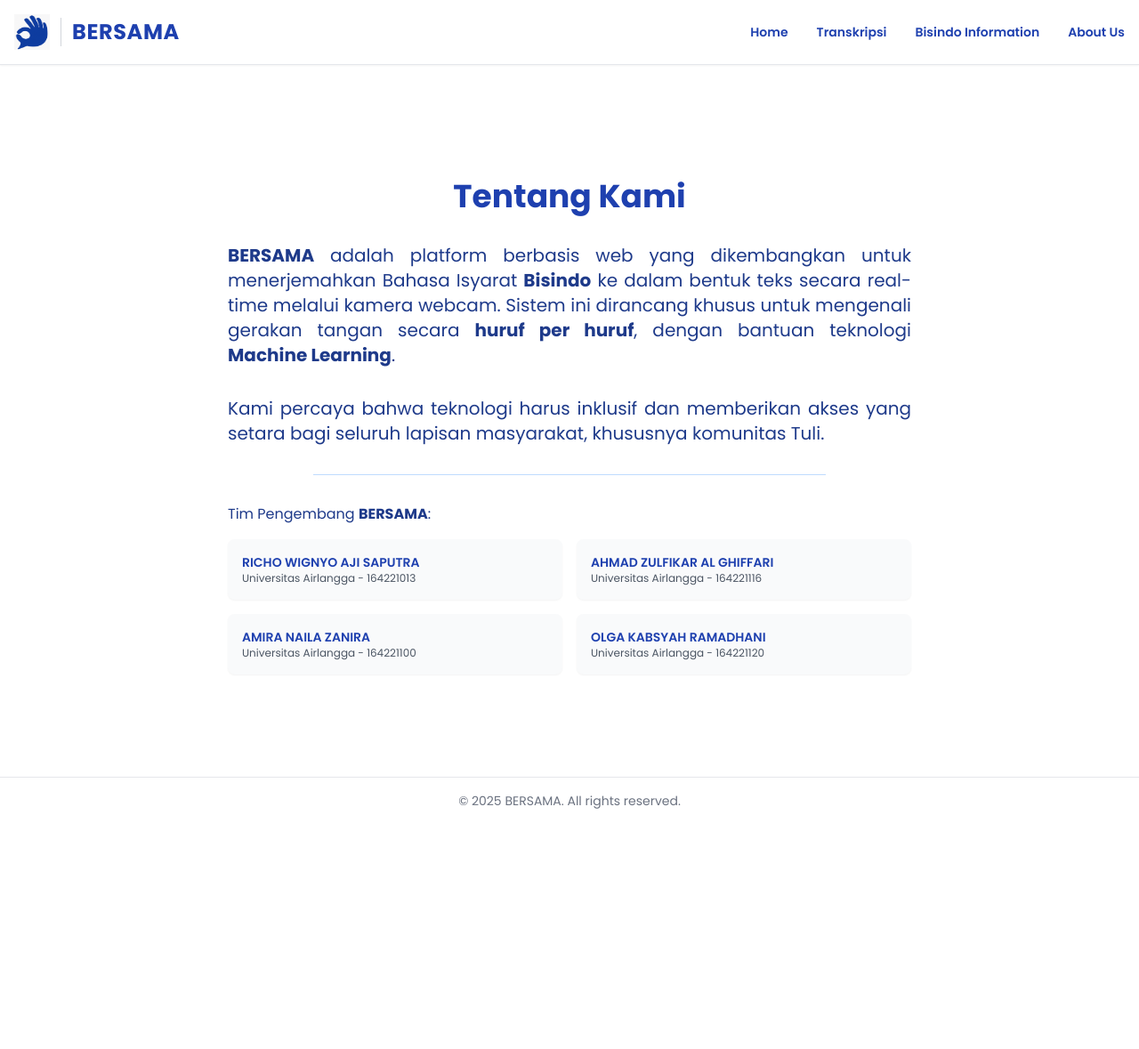
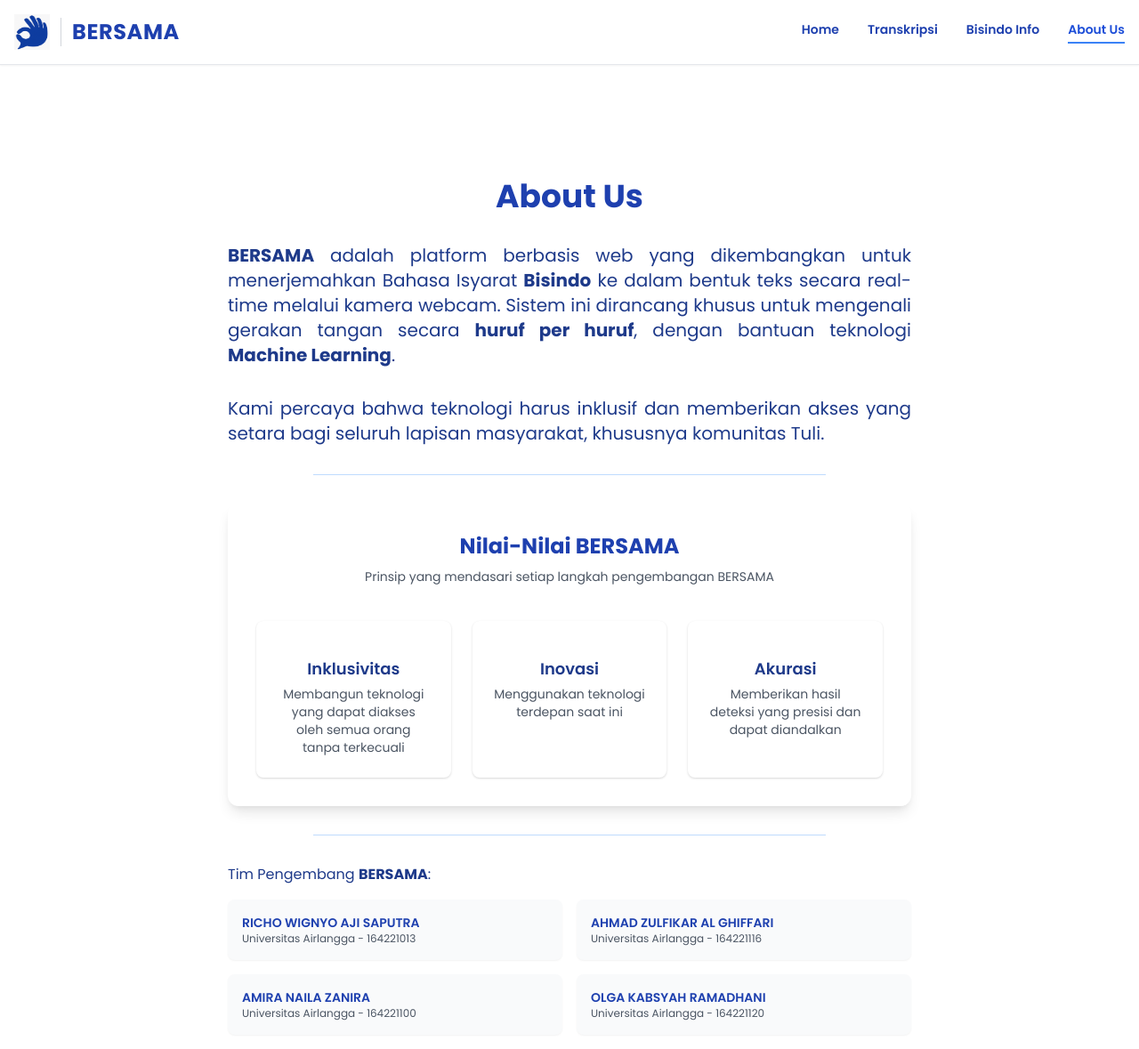
Before and after one commit to richowignyo/signdetection_MLProject, a Flask app: page /about in a window 1280 px wide. Shown: the top 1179 px of the page at 89% size. Before the commit the page ends 909 px from the top, so only its background shows below. Run offline with Flask 3, Linux system fonts and the light colour scheme; parts of the project's set-up code (start-up, migrations or seed data) failed here and were passed over.

Commit message:
NEW KAMIS DL HARI TERAKHIR

```diff
--- a/templates/about.html
+++ b/templates/about.html
@@ -10,7 +10,7 @@
 
     <!-- Tentang Kami -->
     <div class="max-w-3xl mx-auto space-y-8">
-      <h2 class="text-4xl font-bold text-blue-800 text-center">Tentang Kami</h2>
+      <h2 class="text-4xl font-bold text-blue-800 text-center">About Us</h2>
       <p class="text-xl text-justify">
         <strong>BERSAMA</strong> adalah platform berbasis web yang dikembangkan untuk menerjemahkan Bahasa Isyarat <strong>Bisindo</strong> ke dalam bentuk teks secara real-time melalui kamera webcam.
         Sistem ini dirancang khusus untuk mengenali gerakan tangan secara <strong>huruf per huruf</strong>, dengan bantuan teknologi <strong>Machine Learning</strong>.
@@ -18,6 +18,38 @@
       <p class="text-xl text-justify">
         Kami percaya bahwa teknologi harus inklusif dan memberikan akses yang setara bagi seluruh lapisan masyarakat, khususnya komunitas Tuli.
       </p>
+
+      <!-- Divider -->
+      <div class="h-px bg-blue-200 my-10 mx-auto w-3/4"></div>
+
+      <!-- Nilai-Nilai Kami -->
+      <div class="bg-white-50 rounded-xl shadow-lg p-8 mt-16">
+        <h2 class="text-2xl font-bold text-center text-blue-800 mb-2">Nilai-Nilai BERSAMA</h2>
+        <p class="text-sm text-center text-gray-600 mb-10">Prinsip yang mendasari setiap langkah pengembangan BERSAMA</p>
+        <div class="grid grid-cols-1 md:grid-cols-3 gap-6">
+          <div class="bg-white p-6 rounded-lg shadow text-center">
+            <div class="text-red-500 text-3xl mb-4">
+              <i class="fas fa-heart"></i>
+            </div>
+            <h3 class="font-semibold text-lg mb-1">Inklusivitas</h3>
+            <p class="text-sm text-gray-600">Membangun teknologi yang dapat diakses oleh semua orang tanpa terkecuali</p>
+          </div>
+          <div class="bg-white p-6 rounded-lg shadow text-center">
+            <div class="text-yellow-500 text-3xl mb-4">
+              <i class="fas fa-lightbulb"></i>
+            </div>
+            <h3 class="font-semibold text-lg mb-1">Inovasi</h3>
+            <p class="text-sm text-gray-600">Menggunakan teknologi terdepan saat ini</p>
+          </div>
+          <div class="bg-white p-6 rounded-lg shadow text-center">
+            <div class="text-blue-500 text-3xl mb-4">
+              <i class="fas fa-bullseye"></i>
+            </div>
+            <h3 class="font-semibold text-lg mb-1">Akurasi</h3>
+            <p class="text-sm text-gray-600">Memberikan hasil deteksi yang presisi dan dapat diandalkan</p>
+          </div>
+        </div>
+      </div>
 
       <!-- Divider -->
       <div class="h-px bg-blue-200 my-10 mx-auto w-3/4"></div>
--- a/templates/base.html
+++ b/templates/base.html
@@ -20,31 +20,30 @@
   <!-- Header -->
   <header class="bg-white border-b shadow-sm sticky top-0 z-50" x-data="{ open: false }">
     <div class="max-w-7xl mx-auto px-4 py-4 flex items-center justify-between">
-
-      <!-- Logo + Nama -->
+      <!-- Logo -->
       <a href="{{ url_for('home') }}" class="flex items-center space-x-3 group">
         <img src="{{ url_for('static', filename='avatar/logg.png') }}" alt="Logo" class="h-10 w-10 transform group-hover:scale-105 transition duration-200" />
         <div class="w-px h-8 bg-gray-300"></div>
         <span class="text-2xl font-extrabold text-blue-800 tracking-wide group-hover:text-blue-900 transition duration-200">BERSAMA</span>
       </a>
 
-      <!-- Hamburger Menu (Mobile) -->
+      <!-- Hamburger -->
       <button @click="open = !open" class="md:hidden focus:outline-none">
         <svg xmlns="http://www.w3.org/2000/svg" class="h-6 w-6 text-blue-800" fill="none" viewBox="0 0 24 24" stroke="currentColor">
           <path stroke-linecap="round" stroke-linejoin="round" stroke-width="2" d="M4 6h16M4 12h16M4 18h16" />
         </svg>
       </button>
 
-      <!-- Nav Links -->
+      <!-- Desktop Nav -->
       <nav class="hidden md:flex space-x-8 text-sm font-semibold text-blue-800">
-        <a href="{{ url_for('home') }}" class="hover:text-blue-600 transition">Home</a>
-        <a href="{{ url_for('chat') }}" class="hover:text-blue-600 transition">Transkripsi</a>
-        <a href="{{ url_for('bisindo') }}" class="hover:text-blue-600 transition">Bisindo Information</a>
-        <a href="{{ url_for('about') }}" class="hover:text-blue-600 transition">About Us</a>
+        <a href="{{ url_for('home') }}" class="{% if request.path == '/' %}text-blue-700 border-b-2 border-blue-500 pb-1{% else %}hover:text-blue-600{% endif %} transition">Home</a>
+        <a href="{{ url_for('chat') }}" class="{% if request.path == '/chat' %}text-blue-700 border-b-2 border-blue-500 pb-1{% else %}hover:text-blue-600{% endif %} transition">Transkripsi</a>
+        <a href="{{ url_for('bisindo') }}" class="{% if request.path == '/bisindo' %}text-blue-700 border-b-2 border-blue-500 pb-1{% else %}hover:text-blue-600{% endif %} transition">Bisindo Info</a>
+        <a href="{{ url_for('about') }}" class="{% if request.path == '/about' %}text-blue-700 border-b-2 border-blue-500 pb-1{% else %}hover:text-blue-600{% endif %} transition">About Us</a>
       </nav>
     </div>
 
-    <!-- Dropdown Menu (Mobile Only) -->
+    <!-- Mobile Nav -->
     <div x-show="open" x-transition class="md:hidden px-4 pb-4 space-y-2">
       <a href="{{ url_for('home') }}" class="block text-blue-800 font-semibold hover:text-blue-600">Home</a>
       <a href="{{ url_for('chat') }}" class="block text-blue-800 font-semibold hover:text-blue-600">Transkripsi</a>
@@ -53,10 +52,9 @@
     </div>
   </header>
 
-  <!-- Main Content -->
+  <!-- Main -->
   <main class="flex-1">
-    {% block body %}
-    {% endblock %}
+    {% block body %}{% endblock %}
   </main>
 
   <!-- Footer -->
--- a/templates/chat.html
+++ b/templates/chat.html
@@ -12,7 +12,7 @@
     <div class="text-center space-y-3">
       <h1 class="text-4xl font-extrabold text-blue-700">🎥 Penerjemah Bahasa Isyarat Real-Time</h1>
       <p class="text-gray-600 max-w-3xl mx-auto text-lg">
-        Sistem ini menerjemahkan gerakan bahasa isyarat menjadi teks secara otomatis.
+        Sistem ini menerjemahkan gerakan huruf bahasa isyarat menjadi teks secara otomatis.
       </p>
     </div>
 
```
Also changed, not shown: templates/bisindo.html (+31 -0 lines), templates/home.html (+29 -6 lines), test.py (deleted, +0 -19 lines), debug_output.jpg (deleted), static/uploads/capture.jpg (deleted), 3 other files.
